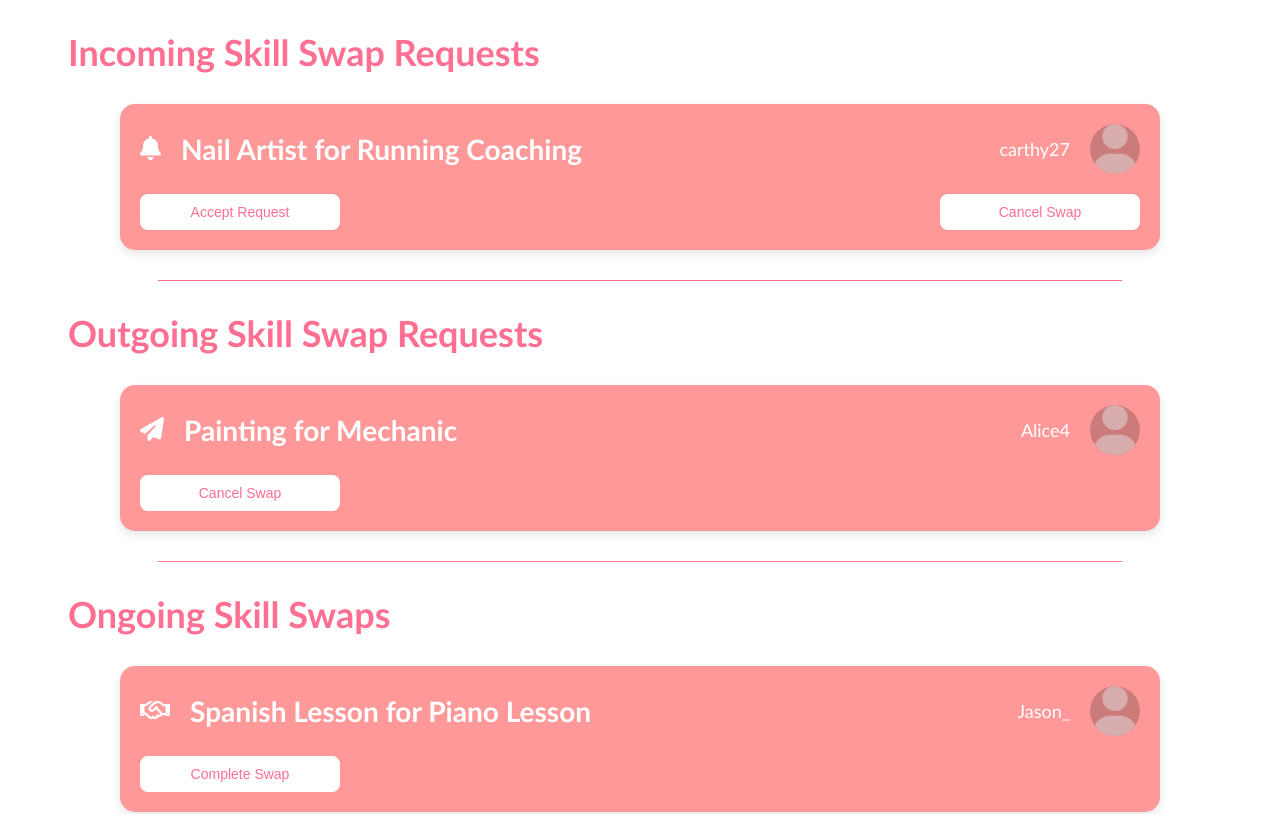
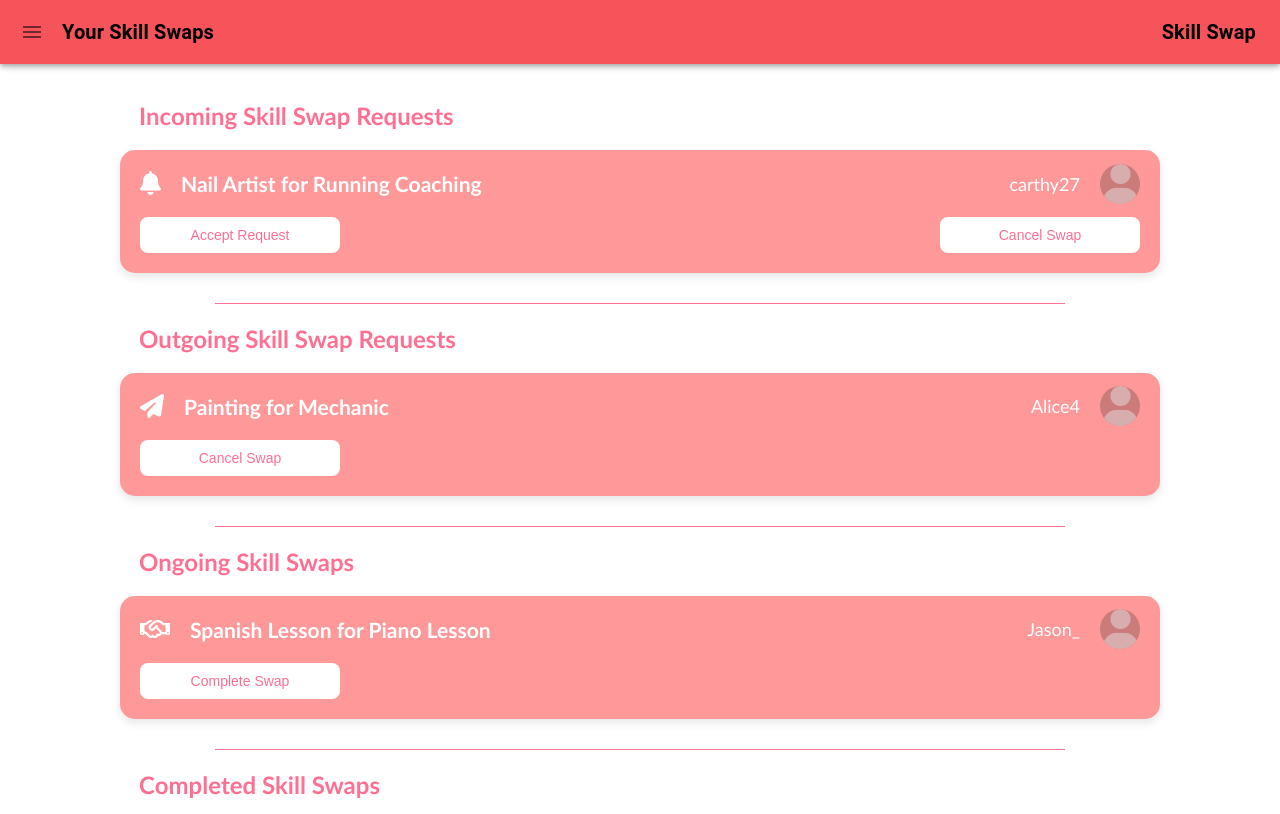
Before and after one commit to oOoOoOo0o/CS4227-project, a React (Vite) app in the folder skillswap/: page / in a window 1280 px wide. Shown: the top 814 px of the page. Built offline with nearby package versions, Linux system fonts and the light colour scheme.

Commit message:
Navbar working

```diff
--- a/skillswap/package.json
+++ b/skillswap/package.json
@@ -12,6 +12,8 @@
     "deploy": "gh-pages -d dist"
   },
   "dependencies": {
+    "@emotion/react": "^11.14.0",
+    "@emotion/styled": "^11.14.0",
     "@mui/icons-material": "^6.4.7",
     "@mui/material": "^6.4.7",
     "@reduxjs/toolkit": "^2.6.1",
--- a/skillswap/src/components/Navbar.tsx
+++ b/skillswap/src/components/Navbar.tsx
@@ -8,13 +8,14 @@ import {
     List,
     ListItem,
     ListItemIcon,
-    ListItemText
+    ListItemText,
 } from '@mui/material';
 import MenuIcon from '@mui/icons-material/Menu';
 import NotificationsIcon from '@mui/icons-material/Notifications';
 import AccountCircleIcon from '@mui/icons-material/AccountCircle';
 import HomeIcon from '@mui/icons-material/Home';
 import SettingsIcon from '@mui/icons-material/Settings';
+import {ImportContacts} from "@mui/icons-material";
 
 export default function Navbar() {
     const [drawerOpen, setDrawerOpen] = useState(false);
@@ -29,7 +30,7 @@ export default function Navbar() {
 
     return (
         <>
-            <AppBar sx={{bgcolor: '#f7232a'}}>
+            <AppBar sx={{bgcolor: '#f7535a'}}>
                 <Toolbar style={{display: 'flex', justifyContent: 'space-between'}}>
                     <div style={{display: 'flex', alignItems: 'center'}}>
                         <IconButton edge="start" aria-label="menu" style={{marginRight: '10px'}}
@@ -37,7 +38,7 @@ export default function Navbar() {
                             <MenuIcon/>
                         </IconButton>
                         <Typography fontWeight="bold" variant="h6" style={{color: 'black'}}>
-                            User Management
+                            Your Skill Swaps
                         </Typography>
                     </div>
                     <Typography fontWeight="bold" variant="h6" style={{color: 'black'}}>
@@ -50,9 +51,9 @@ export default function Navbar() {
                 anchor="left"
                 open={drawerOpen}
                 onClose={handleDrawerClose}
-                sx={{'& .MuiDrawer-paper': {backgroundColor: '#f7232a'}}}
+                sx={{'& .MuiDrawer-paper': {backgroundColor: '#f7535a'}}}
             >
-                <List style={{backgroundColor: '#f7232a'}}>
+                <List style={{backgroundColor: '#f7535a'}}>
                     <ListItem onClick={handleDrawerClose}>
                         <ListItemIcon>
                             <HomeIcon/>
@@ -64,6 +65,12 @@ export default function Navbar() {
                             <AccountCircleIcon/>
                         </ListItemIcon>
                         <ListItemText primary="Profile"/>
+                    </ListItem>
+                    <ListItem onClick={handleDrawerClose}>
+                        <ListItemIcon>
+                            <ImportContacts/>
+                        </ListItemIcon>
+                        <ListItemText primary="Your Skill Swaps"/>
                     </ListItem>
                     <ListItem onClick={handleDrawerClose}>
                         <ListItemIcon>
--- a/skillswap/src/components/SkillSwapItem.css
+++ b/skillswap/src/components/SkillSwapItem.css
@@ -16,7 +16,7 @@
 .swap-title {
   width: 100%;
   display: flex;
-  font-size: 24px;
+  font-size: 18px;
   font-weight: 600;
   padding-left: 20px;
 }
@@ -34,8 +34,8 @@
 }
 
 .swap-item .swap-item-heading .user-pfp {
-  width: 50px;
-  height: 50px;
+  width: 40px;
+  height: 40px;
   border-radius: 50%;
   background: rgba(0,0,0,0.2);
   object-fit: contain;
--- a/skillswap/src/components/SkillSwapList.css
+++ b/skillswap/src/components/SkillSwapList.css
@@ -1,12 +1,12 @@
 .swap-list {
-    margin: 30px;
+    margin: 8%;
     font-family: Calibri, serif;
     color: #ff6f91;
 }
 
 .list-title {
     margin-left: 30px;
-    font-size: 36px;
+    font-size: 24px;
     font-weight: 600;
 }
 
--- a/skillswap/src/main.tsx
+++ b/skillswap/src/main.tsx
@@ -3,10 +3,12 @@ import {createRoot} from "react-dom/client"
 import App from "./App.tsx"
 import {Provider} from "react-redux";
 import store from "./redux/store.tsx";
+import Navbar from "./components/Navbar.tsx";
 
 createRoot(document.getElementById("root")!).render(
     <StrictMode>
         <Provider store={store}>
+            <Navbar/>
             <App/>
         </Provider>
     </StrictMode>,
```
